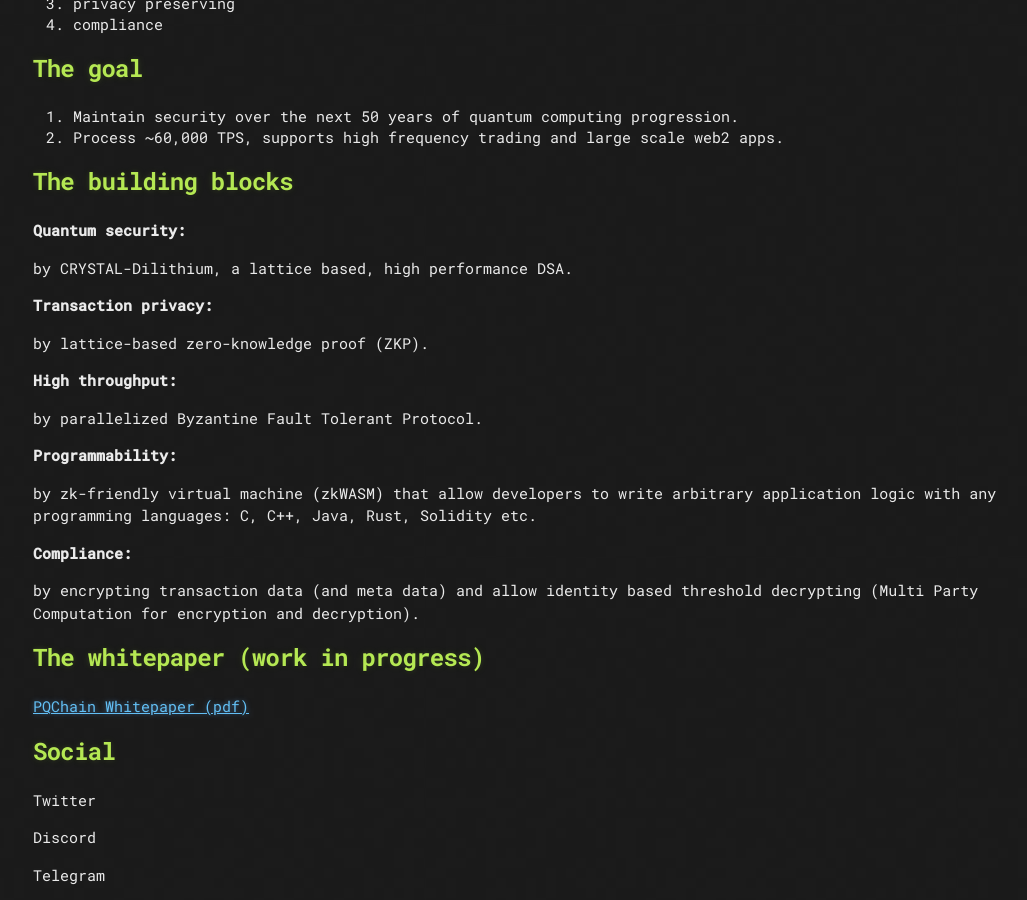
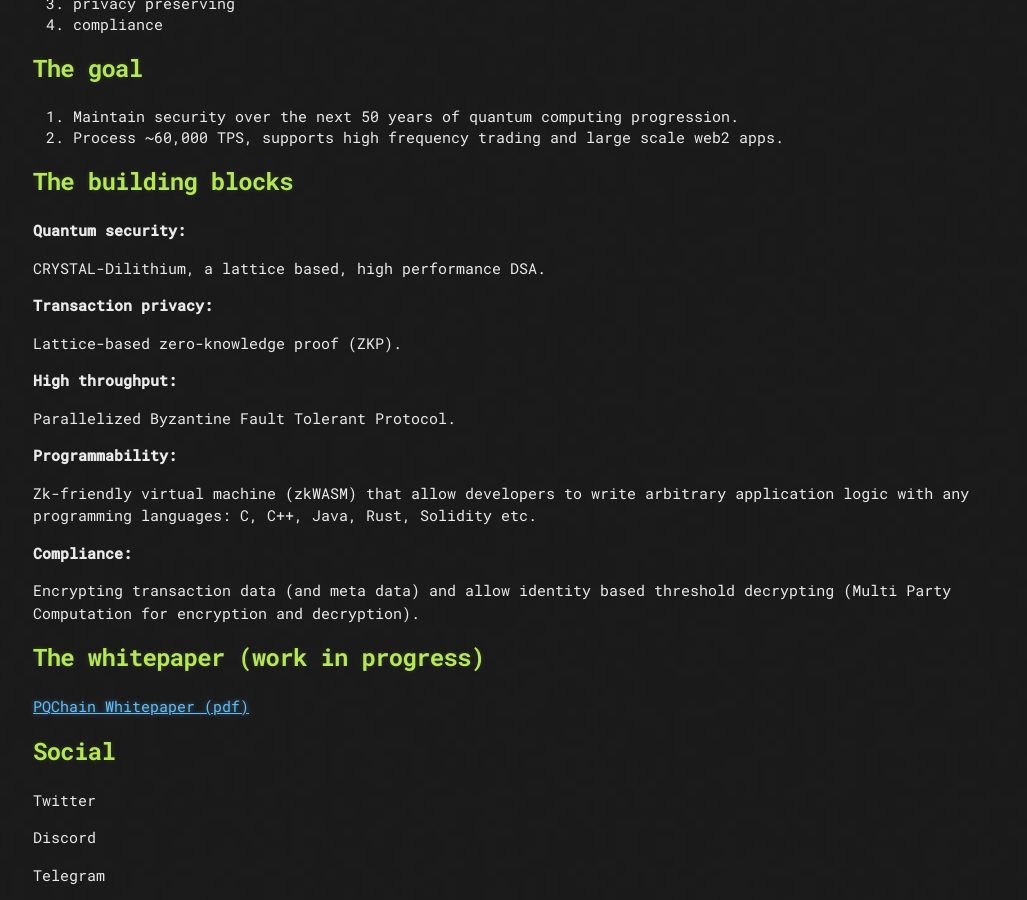
Before and after one commit to cryptobadass/pqchain, a Jekyll site: the page built from index.md, in a window 1280 px wide and 900 px high, scrolled down 507 px. Shown: the whole window, without its empty margins (107-1134 px from the left). Built offline with Jekyll 4.4.1, drawn with Linux system fonts in a browser that asks for light colours; our own code applies the rules of GitHub Pages for plain Markdown files.

Commit message:
update the building blocks

```diff
--- a/index.md
+++ b/index.md
@@ -29,23 +29,23 @@ A new public blockchain that is:
 
 **Quantum security:**
 
-by CRYSTAL-Dilithium, a lattice based, high performance DSA.
+CRYSTAL-Dilithium, a lattice based, high performance DSA.
 
 **Transaction privacy:**
 
-by lattice-based zero-knowledge proof (ZKP).
+Lattice-based zero-knowledge proof (ZKP).
 
 **High throughput:**
 
-by parallelized Byzantine Fault Tolerant Protocol.
+Parallelized Byzantine Fault Tolerant Protocol.
 
 **Programmability:**
 
-by zk-friendly virtual machine (zkWASM) that allow developers to write arbitrary application logic with any programming languages: C, C++, Java, Rust, Solidity etc.
+Zk-friendly virtual machine (zkWASM) that allow developers to write arbitrary application logic with any programming languages: C, C++, Java, Rust, Solidity etc.
 
 **Compliance:**
 
-by encrypting transaction data (and meta data) and allow identity based threshold decrypting (Multi Party Computation for encryption and decryption).
+Encrypting transaction data (and meta data) and allow identity based threshold decrypting (Multi Party Computation for encryption and decryption).
 
 # The whitepaper (work in progress)
 
```
